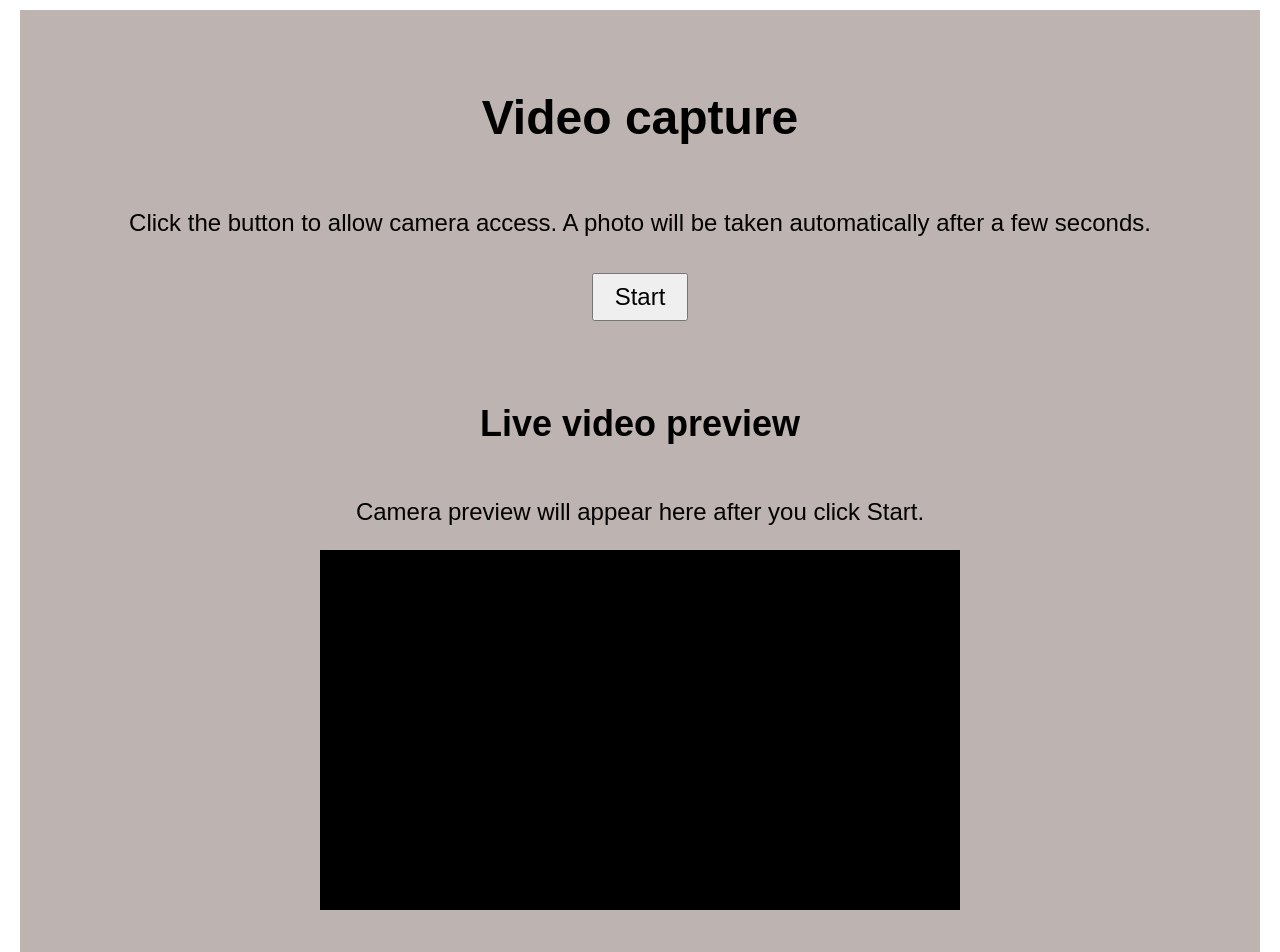
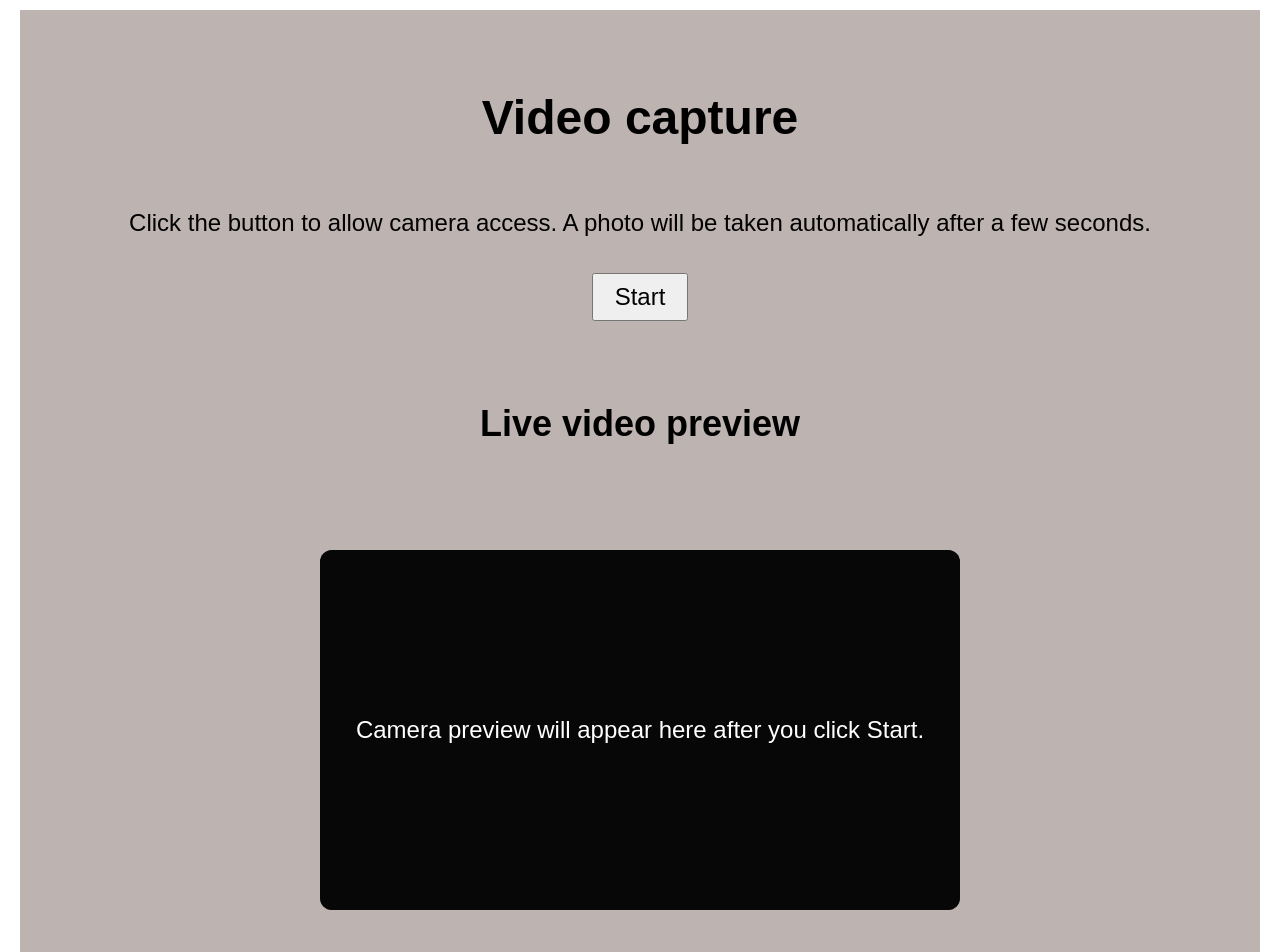
Before and after one commit to dejanmijic/video-capture, a React (Vite) app: page / in a window 1280 px wide. Shown: the top 952 px of the page. Built offline with nearby package versions, Linux system fonts and the light colour scheme.

Commit message:
Video stream style and overlay message

```diff
--- a/src/features/video-capture/components/VideoPreview/VideoPreview.css
+++ b/src/features/video-capture/components/VideoPreview/VideoPreview.css
@@ -3,9 +3,10 @@ h2 {
 }
 
 video {
-  background-color: black;
-  width: 640px;
-  height: 360px;
+  width: 100%;
+  height: 100%;
+  object-fit: cover;
+  display: block;
 }
 
 .wrapper {
@@ -13,6 +14,39 @@ video {
   flex-direction: column;
 }
 
+.video-container {
+  position: relative;
+  width: 100%;
+  max-width: 640px;
+  aspect-ratio: 16 / 9;
+  overflow: hidden;
+  border-radius: 12px;
+  background: #111;
+}
+
+.video-overlay {
+  position: absolute;
+  inset: 0;
+
+  display: flex;
+  align-items: center;
+  justify-content: center;
+
+  padding: 10px;
+
+  background: rgba(0, 0, 0, 0.6);
+
+  color: #ffff;
+  font-size: 10px;
+  font-weight: 500;
+
+  z-index: 1;
+}
+
 .error-message {
   color: red;
 }
+
+.snapshot-message {
+  visibility: hidden;
+}
--- a/src/features/video-capture/components/VideoPreview/VideoPreview.tsx
+++ b/src/features/video-capture/components/VideoPreview/VideoPreview.tsx
@@ -19,21 +19,28 @@ export const VideoPreview = ({
   return (
     <div className="wrapper">
       <h2>Live video preview</h2>
+      <p
+        className={
+          countdown === 0 && !isRunning ? 'snapshot-message' : undefined
+        }
+      >
+        Snapshot in {countdown} second{countdown === 1 ? '' : 's'}...
+      </p>
       {error ? (
+        // handle errors
         <div role="alert" className="error-message">
           Camera access was denied. Please allow camera permissions.
         </div>
       ) : (
         <>
-          {!isRunning && !hasPhoto && (
-            <p>Camera preview will appear here after you click Start.</p>
-          )}
-          {countdown > 0 && isRunning && (
-            <p>
-              Snapshot in {countdown} second{countdown === 1 ? '' : 's'}...
-            </p>
-          )}
-          <video ref={videoRef} autoPlay playsInline muted />
+          <div className="video-container">
+            {(!isRunning || hasPhoto) && (
+              <div className="video-overlay">
+                <p>Camera preview will appear here after you click Start.</p>
+              </div>
+            )}
+            <video ref={videoRef} autoPlay playsInline muted />
+          </div>
         </>
       )}
     </div>
```
